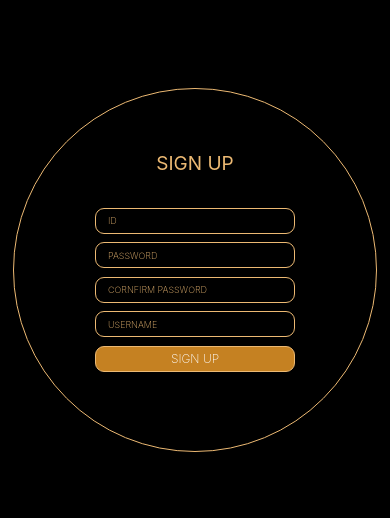
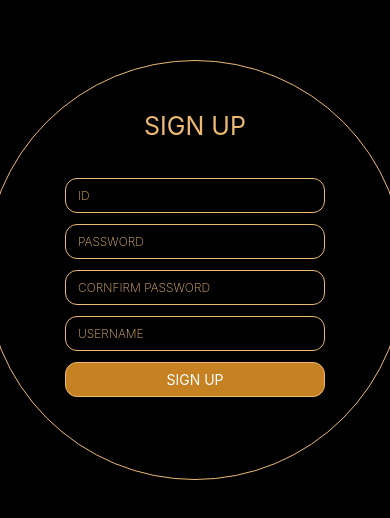
Before and after one commit to 2023-winter-techeer-sw-bootcamp-TeamF/TeamF, a React (Vite) app in the folder frontend/: page /signup in a window 390 px wide. Shown: the part 152-670 px from the top of the page. Built offline with nearby package versions, Linux system fonts and the light colour scheme; the HTML template or start-up script is replaced by a standard one; a web font is replaced by a local one.

Commit message:
design: 회원가입 페이지 반응형 수정

```diff
--- a/frontend/src/pages/Login.tsx
+++ b/frontend/src/pages/Login.tsx
@@ -26,9 +26,9 @@ const Circle = styled.div`
   gap: 1.73rem;
 
   @media screen and (max-width: 1300px), (max-height: 650px) {
-    width: 364px;
-    height: 364px;
-    gap: 0.9rem;
+    width: 420px;
+    height: 420px;
+    gap: 1.1rem;
   }
 `;
 
@@ -41,7 +41,7 @@ const LWord = styled.div`
   line-height: normal;
   margin-bottom: 1.9rem;
   @media screen and (max-width: 1300px), (max-height: 650px) {
-    font-size: 19px;
+    font-size: 30px;
     margin-bottom: 1.6rem;
   }
 `;
@@ -66,11 +66,10 @@ const Id = styled.input`
     text-indent: 10px;
   }
   @media screen and (max-width: 1300px), (max-height: 650px) {
-    width: 200px;
-    height: 26px;
-    border-radius: 15px;
-    font-size: 9px;
-    border-radius: 9px;
+    width: 270px;
+    height: 35px;
+    font-size: 12px;
+    border-radius: 12px;
   }
 `;
 
@@ -94,10 +93,10 @@ const Pw = styled.input`
     text-indent: 10px;
   }
   @media screen and (max-width: 1300px), (max-height: 650px) {
-    width: 200px;
-    height: 26px;
-    border-radius: 9px;
-    font-size: 9px;
+    width: 270px;
+    height: 35px;
+    border-radius: 12px;
+    font-size: 12px;
   }
 `;
 
@@ -111,17 +110,17 @@ const LButton = styled.button`
   font-family: Inter;
   font-size: 21px;
   font-style: normal;
-  font-weight: 200;
+  font-weight: 400;
   line-height: normal;
   display: flex;
   justify-content: center;
   align-items: center;
   cursor: pointer;
   @media screen and (max-width: 1300px), (max-height: 650px) {
-    width: 200px;
-    height: 26px;
-    border-radius: 9px;
-    font-size: 11px;
+    width: 270px;
+    height: 35px;
+    border-radius: 12px;
+    font-size: 14px;
   }
 `;
 
@@ -138,7 +137,7 @@ const Sign = styled.button`
   margin-top: -0.4rem;
   cursor: pointer;
   @media screen and (max-width: 1300px), (max-height: 650px) {
-    font-size: 9px;
+    font-size: 12px;
   }
 `;
 
--- a/frontend/src/pages/Signup.tsx
+++ b/frontend/src/pages/Signup.tsx
@@ -24,9 +24,9 @@ const Circle = styled.div`
   flex-flow: column nowrap;
   gap: 0.8rem;
   @media screen and (max-width: 1300px), (max-height: 650px) {
-    width: 364px;
-    height: 364px;
-    gap: 0.53rem;
+    width: 420px;
+    height: 420px;
+    gap: 0.7rem;
   }
 `;
 
@@ -40,9 +40,9 @@ const SWord = styled.div`
   margin-bottom: 2.6rem;
   margin-top: -3rem;
   @media screen and (max-width: 1300px), (max-height: 650px) {
-    font-size: 19px;
-    margin-bottom: 1.5rem;
-    margin-top: -1rem;
+    font-size: 25px;
+    margin-bottom: 1.6rem;
+    margin-top: -2rem;
   }
 `;
 
@@ -66,10 +66,10 @@ const Id = styled.input`
     text-indent: 10px;
   }
   @media screen and (max-width: 1300px), (max-height: 650px) {
-    width: 200px;
-    height: 26px;
-    border-radius: 9px;
-    font-size: 9px;
+    width: 260px;
+    height: 35px;
+    border-radius: 12px;
+    font-size: 12px;
   }
 `;
 
@@ -93,10 +93,10 @@ const Pw = styled.input`
     text-indent: 10px;
   }
   @media screen and (max-width: 1300px), (max-height: 650px) {
-    width: 200px;
-    height: 26px;
-    border-radius: 9px;
-    font-size: 9px;
+    width: 260px;
+    height: 35px;
+    border-radius: 12px;
+    font-size: 12px;
   }
 `;
 
@@ -120,10 +120,10 @@ const ConfirmP = styled.input`
     text-indent: 10px;
   }
   @media screen and (max-width: 1300px), (max-height: 650px) {
-    width: 200px;
-    height: 26px;
-    border-radius: 9px;
-    font-size: 9px;
+    width: 260px;
+    height: 35px;
+    border-radius: 12px;
+    font-size: 12px;
   }
 `;
 
@@ -147,10 +147,10 @@ const Username = styled.input`
     text-indent: 10px;
   }
   @media screen and (max-width: 1300px), (max-height: 650px) {
-    width: 200px;
-    height: 26px;
-    border-radius: 9px;
-    font-size: 9px;
+    width: 260px;
+    height: 35px;
+    border-radius: 12px;
+    font-size: 12px;
   }
 `;
 
@@ -164,17 +164,17 @@ const SButton = styled.button`
   font-family: Inter;
   font-size: 19px;
   font-style: normal;
-  font-weight: 200;
+  font-weight: 400;
   line-height: normal;
   display: flex;
   justify-content: center;
   align-items: center;
   cursor: pointer;
   @media screen and (max-width: 1300px), (max-height: 650px) {
-    width: 200px;
-    height: 26px;
-    border-radius: 9px;
-    font-size: 12px;
+    width: 260px;
+    height: 35px;
+    border-radius: 12px;
+    font-size: 14px;
   }
 `;
 
```
